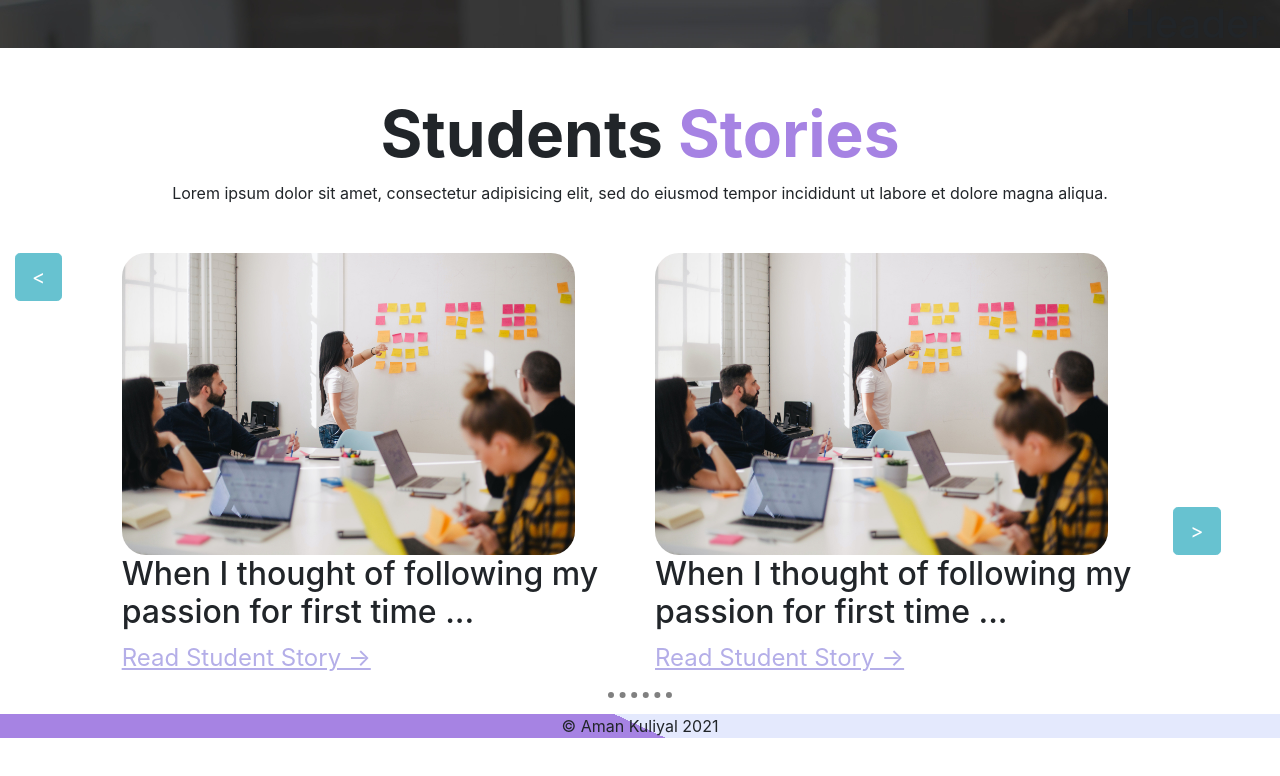
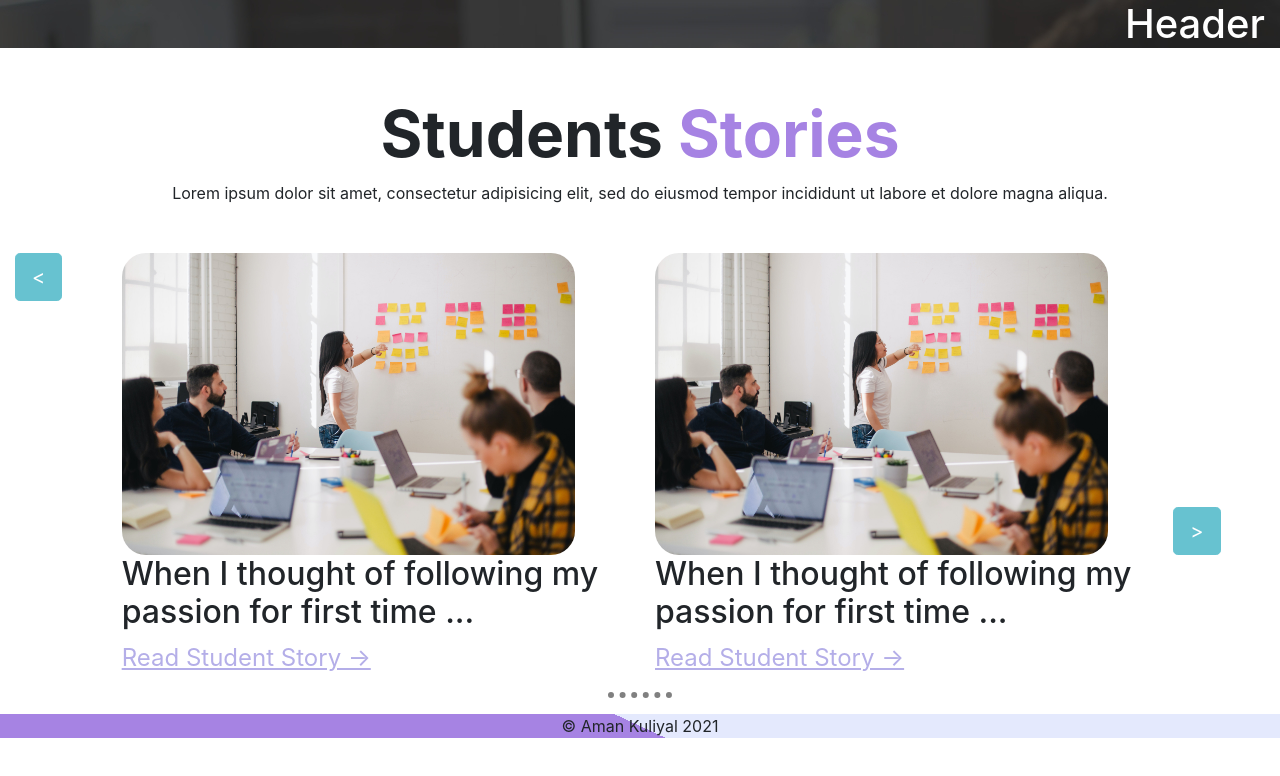
Before and after one commit to iMohitPant/task-2, a plain HTML site: page index.html in a window 1280 px wide. Drawn offline with nearby package versions, Linux system fonts and the light colour scheme.

Commit message:
Update styles.css

```diff
--- a/css/styles.css
+++ b/css/styles.css
@@ -29,12 +29,13 @@
 }
 
 h1 {
+  color: #fff;
   text-align: right;
 }
 
 .header {
   background: url("../images/img1.jpg");
-  max-height: 100px;
+  background-size: auto;
   max-width: 100%;
 }
 
```
